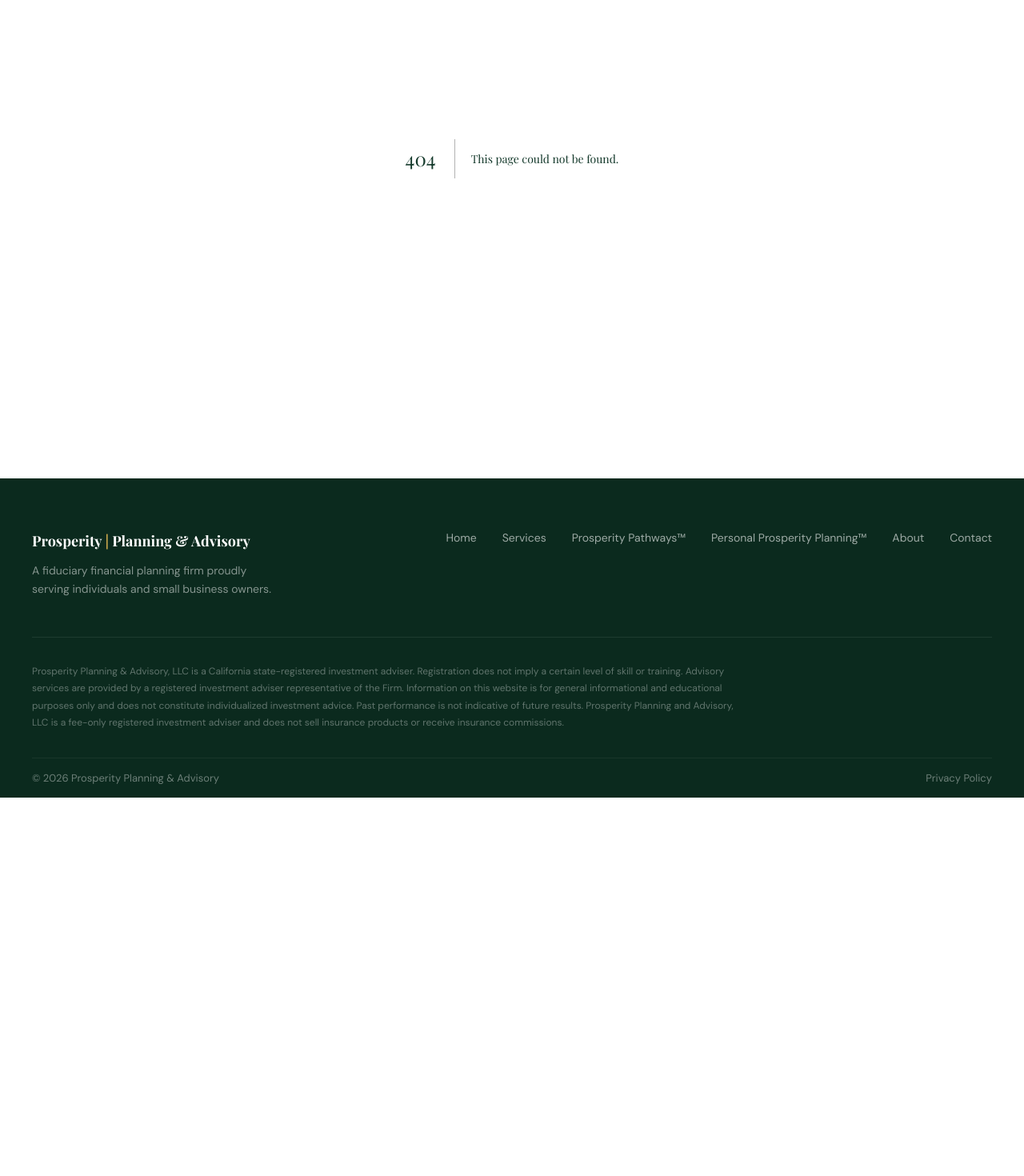
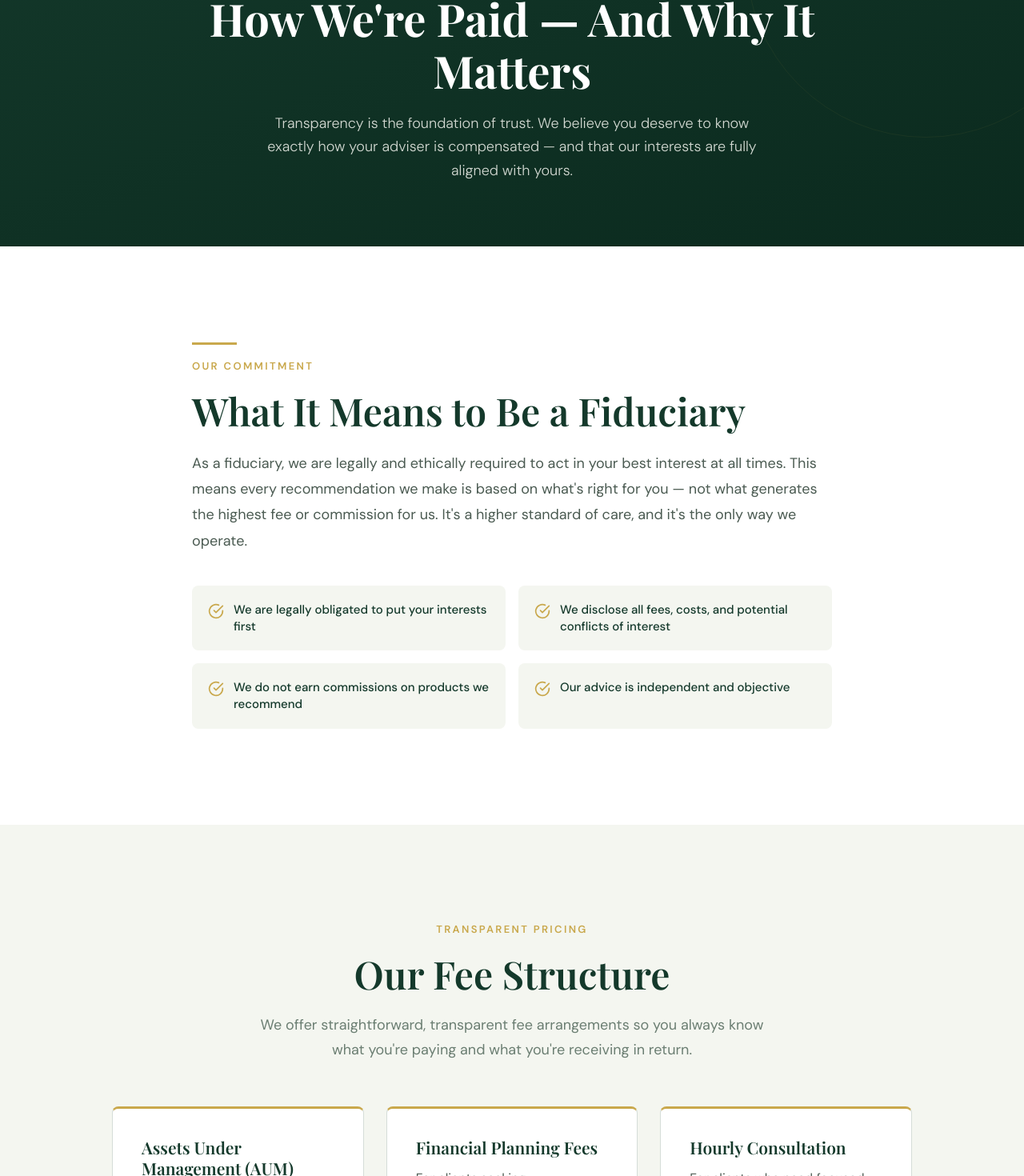
Before and after one commit to prosperity-advisory/FIrst, a Next.js app: page /fees in a window 1280 px wide. Before the commit this address had no page. Shown: the part 202-1672 px from the top of the page at 80% size. Before the commit the page ends 1199 px from the top, so only its background shows below. Built offline with nearby package versions, Linux system fonts and the light colour scheme.

Commit message:
Add Fees page with transparent fee structure layout
Fiduciary explanation with checkmark points, 3 fee-type cards (AUM,
planning, hourly), what's included checklist, advisory vs insurance
distinction on dark section, and fee FAQ. Content from fees.json.

```diff
--- /dev/null
+++ b/app/fees/page.tsx
@@ -0,0 +1,189 @@
+import type { Metadata } from "next";
+import { InteriorHero } from "@/components/sections/InteriorHero";
+import { CtaBand } from "@/components/sections/CtaBand";
+import { FadeUp } from "@/components/ui/FadeUp";
+import { getFeesContent } from "@/lib/content";
+
+const content = getFeesContent();
+
+export const metadata: Metadata = {
+  title: content.meta.title,
+  description: content.meta.description,
+  openGraph: {
+    title: content.meta.ogTitle,
+    description: content.meta.ogDescription,
+  },
+};
+
+export default function FeesPage() {
+  return (
+    <main>
+      <InteriorHero
+        eyebrow={content.hero.eyebrow}
+        headline={content.hero.headline}
+        subtitle={content.hero.subheadline}
+      />
+
+      {/* Fiduciary Explanation */}
+      <section className="bg-white py-14 xs:py-16 sm:py-[72px] md:py-20 lg:py-[100px] xl:py-[120px] px-4 sm:px-6">
+        <div className="mx-auto max-w-[800px]">
+          <FadeUp>
+            <div className="w-12 sm:w-14 h-[3px] bg-gold mb-4" />
+            <span className="eyebrow">Our Commitment</span>
+            <h2 className="section-headline">{content.fiduciary.heading}</h2>
+            <p className="text-base sm:text-[17px] md:text-lg text-slate leading-[1.8] mb-8 md:mb-10">
+              {content.fiduciary.body}
+            </p>
+          </FadeUp>
+
+          <FadeUp delay={1}>
+            <div className="grid grid-cols-1 sm:grid-cols-2 gap-3 md:gap-4">
+              {content.fiduciary.points.map((point) => (
+                <div
+                  key={point}
+                  className="flex items-start gap-3 bg-cream rounded-lg p-4 md:p-5"
+                >
+                  <svg
+                    viewBox="0 0 24 24"
+                    className="w-5 h-5 text-gold shrink-0 mt-0.5 stroke-current fill-none stroke-2 [stroke-linecap:round] [stroke-linejoin:round]"
+                  >
+                    <path d="M22 11.08V12a10 10 0 1 1-5.93-9.14" />
+                    <polyline points="22 4 12 14.01 9 11.01" />
+                  </svg>
+                  <span className="text-sm md:text-[15px] text-navy font-medium leading-snug">
+                    {point}
+                  </span>
+                </div>
+              ))}
+            </div>
+          </FadeUp>
+        </div>
+      </section>
+
+      {/* Fee Types */}
+      <section className="bg-cream py-14 xs:py-16 sm:py-[72px] md:py-20 lg:py-[100px] xl:py-[120px] px-4 sm:px-6">
+        <div className="mx-auto max-w-[1000px]">
+          <FadeUp>
+            <div className="text-center mb-10 md:mb-12 lg:mb-14">
+              <span className="eyebrow">Transparent Pricing</span>
+              <h2 className="section-headline">{content.feeTypes.heading}</h2>
+              <p className="section-sub mx-auto">{content.feeTypes.body}</p>
+            </div>
+          </FadeUp>
+
+          <div className="grid grid-cols-1 md:grid-cols-3 gap-5 md:gap-6 lg:gap-7">
+            {content.feeTypes.types.map((feeType, i) => {
+              const delay = (i + 1) as 1 | 2 | 3;
+              return (
+                <FadeUp key={feeType.title} delay={delay}>
+                  <div className="bg-white p-7 sm:p-8 lg:p-9 rounded-lg border border-border border-t-[3px] border-t-gold h-full flex flex-col">
+                    <h3 className="font-serif text-[19px] sm:text-[21px] font-semibold text-navy mb-3">
+                      {feeType.title}
+                    </h3>
+                    <p className="text-[15px] md:text-base text-slate leading-relaxed mb-4 flex-1">
+                      {feeType.description}
+                    </p>
+                    <p className="text-sm text-slate-light leading-relaxed">
+                      {feeType.details}
+                    </p>
+                  </div>
+                </FadeUp>
+              );
+            })}
+          </div>
+        </div>
+      </section>
+
+      {/* What's Included */}
+      <section className="bg-white py-14 xs:py-16 sm:py-[72px] md:py-20 lg:py-[100px] xl:py-[120px] px-4 sm:px-6">
+        <div className="mx-auto max-w-[800px]">
+          <FadeUp>
+            <span className="eyebrow">Your Investment</span>
+            <h2 className="section-headline">{content.whatsIncluded.heading}</h2>
+            <p className="text-base sm:text-[17px] md:text-lg text-slate leading-[1.8] mb-7 md:mb-9">
+              {content.whatsIncluded.body}
+            </p>
+          </FadeUp>
+
+          <FadeUp delay={1}>
+            <ul className="space-y-3 md:space-y-4">
+              {content.whatsIncluded.items.map((item) => (
+                <li key={item} className="flex items-start gap-3">
+                  <svg
+                    viewBox="0 0 24 24"
+                    className="w-[18px] h-[18px] text-gold shrink-0 mt-[3px] stroke-current fill-none stroke-2 [stroke-linecap:round] [stroke-linejoin:round]"
+                  >
+                    <polyline points="20 6 9 17 4 12" />
+                  </svg>
+                  <span className="text-[15px] md:text-base text-slate leading-relaxed">
+                    {item}
+                  </span>
+                </li>
+              ))}
+            </ul>
+          </FadeUp>
+        </div>
+      </section>
+
+      {/* Advisory vs Insurance */}
+      <section className="relative bg-linear-[160deg] from-navy to-navy-deep py-14 xs:py-16 sm:py-[72px] md:py-20 lg:py-[100px] xl:py-[120px] px-4 sm:px-6 overflow-hidden">
+        <div className="absolute -top-[200px] -right-[200px] w-[500px] h-[500px] border border-gold/[0.06] rounded-full pointer-events-none" />
+
+        <div className="relative z-[1] mx-auto max-w-[800px]">
+          <FadeUp>
+            <span className="eyebrow">Important Distinction</span>
+            <h2 className="section-headline text-white">
+              {content.advisoryVsInsurance.heading}
+            </h2>
+            <p className="text-base sm:text-[17px] md:text-lg text-cream/80 leading-[1.8] mb-6">
+              {content.advisoryVsInsurance.body}
+            </p>
+          </FadeUp>
+
+          <FadeUp delay={1}>
+            <div className="bg-white/[0.06] border border-white/10 rounded-lg p-6 md:p-8 mb-5">
+              <p className="text-[15px] md:text-base text-white/90 leading-relaxed">
+                {content.advisoryVsInsurance.distinction}
+              </p>
+            </div>
+            <p className="text-xs md:text-[13px] text-slate-light italic">
+              {content.advisoryVsInsurance.disclaimer}
+            </p>
+          </FadeUp>
+        </div>
+      </section>
+
+      {/* Fee FAQ */}
+      <section className="bg-cream py-14 xs:py-16 sm:py-[72px] md:py-20 lg:py-[100px] xl:py-[120px] px-4 sm:px-6">
+        <div className="mx-auto max-w-[800px]">
+          <FadeUp>
+            <div className="text-center mb-8 md:mb-10">
+              <span className="eyebrow">Common Questions</span>
+              <h2 className="section-headline">Fee FAQs</h2>
+            </div>
+          </FadeUp>
+
+          <div className="space-y-4 md:space-y-5">
+            {content.faq.map((item, i) => (
+              <FadeUp key={i} delay={Math.min(i + 1, 3) as 1 | 2 | 3}>
+                <div className="bg-white rounded-lg border border-border p-6 md:p-7">
+                  <h3 className="font-sans text-[15px] sm:text-base md:text-[17px] font-semibold text-navy mb-2">
+                    {item.question}
+                  </h3>
+                  <p className="text-sm md:text-[15px] text-slate leading-relaxed">
+                    {item.answer}
+                  </p>
+                </div>
+              </FadeUp>
+            ))}
+          </div>
+        </div>
+      </section>
+
+      <CtaBand
+        headline={content.ctaBand.heading}
+        subtext={content.ctaBand.body}
+      />
+    </main>
+  );
+}
```
